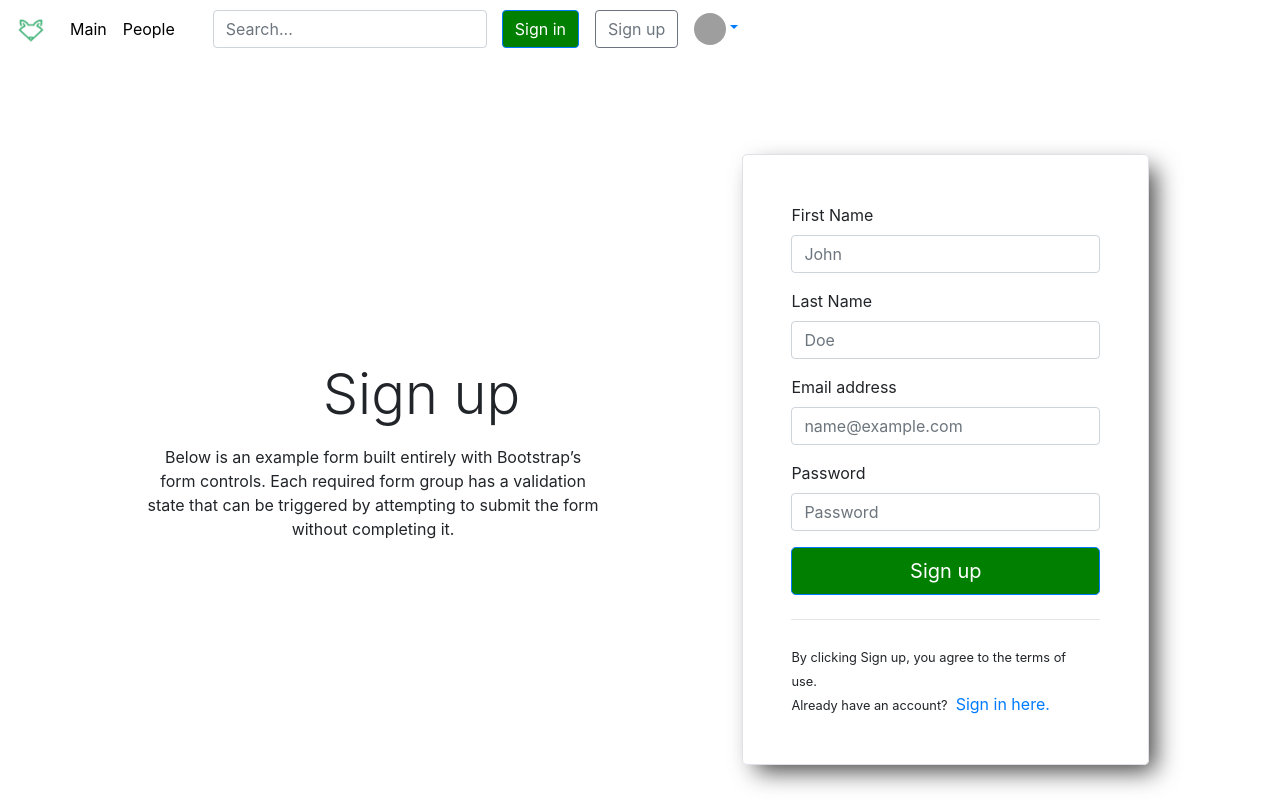
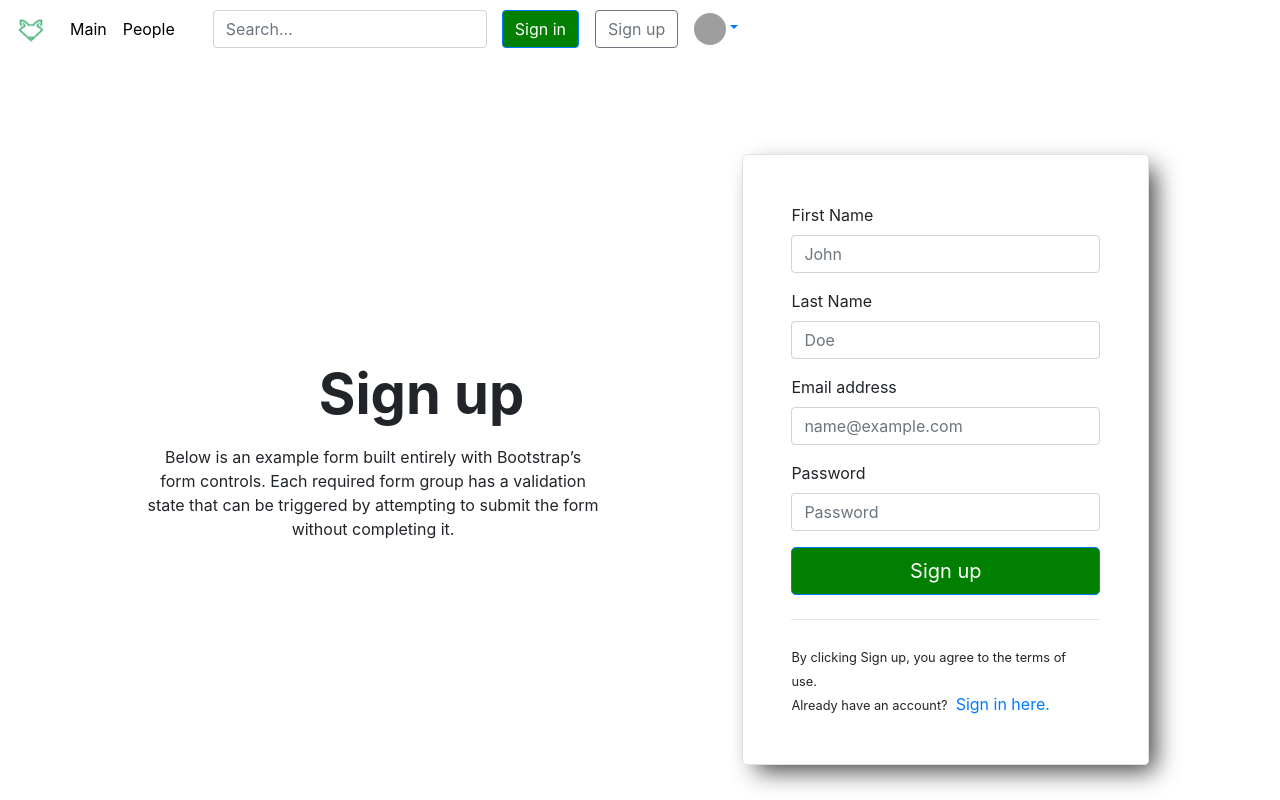
Before and after one commit to MaxSlouka/Foxhub, an Angular app in the folder frontend/: page /register in a window 1280 px wide. Shown: the top 800 px of the page. Built offline with nearby package versions, Linux system fonts and the light colour scheme; grey boxes are pictures that could not be loaded.

Commit message:
Update register.component.css

```diff
--- a/frontend/src/app/components/register/register.component.css
+++ b/frontend/src/app/components/register/register.component.css
@@ -17,3 +17,11 @@ button {
 button:hover {
     background-color: rgb(0, 90, 0);
 }
+
+h1 {
+    font-weight: bolder;
+}
+
+img {
+    margin-top: 3rem;
+}
```
